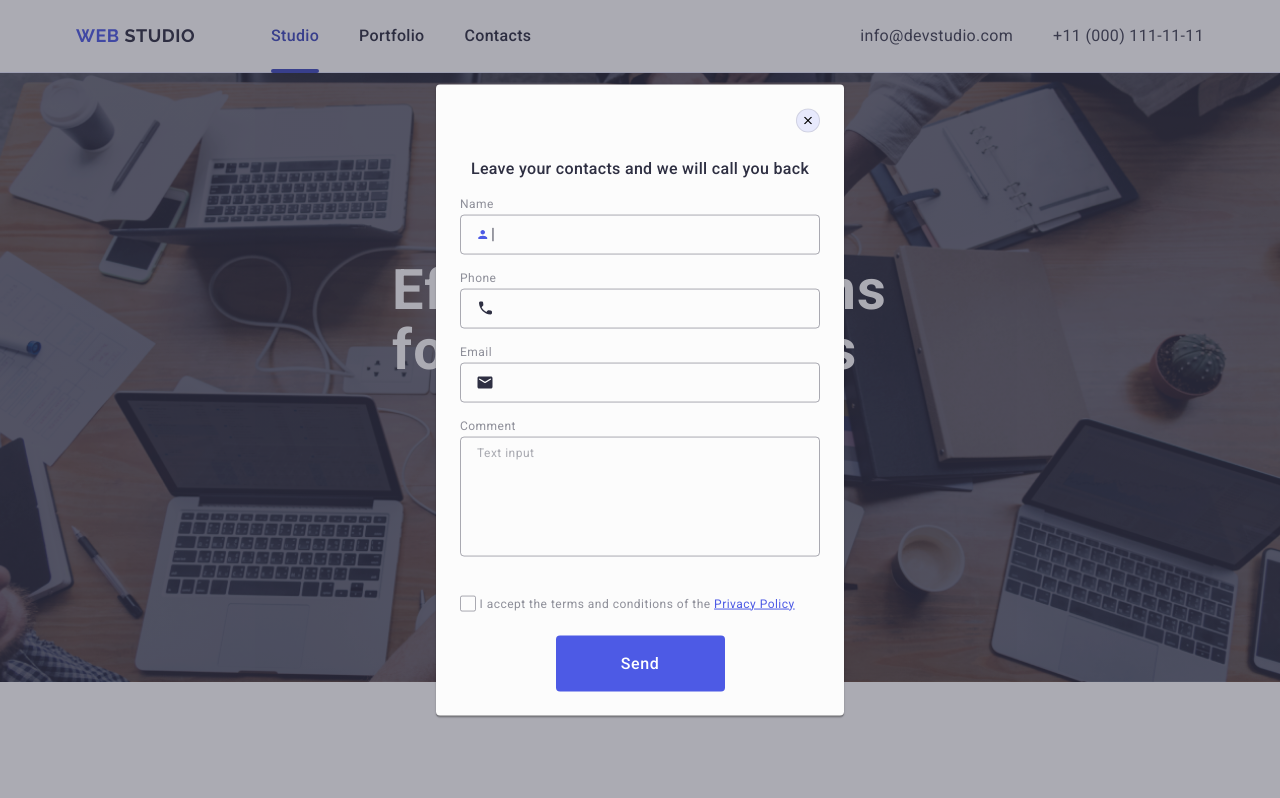
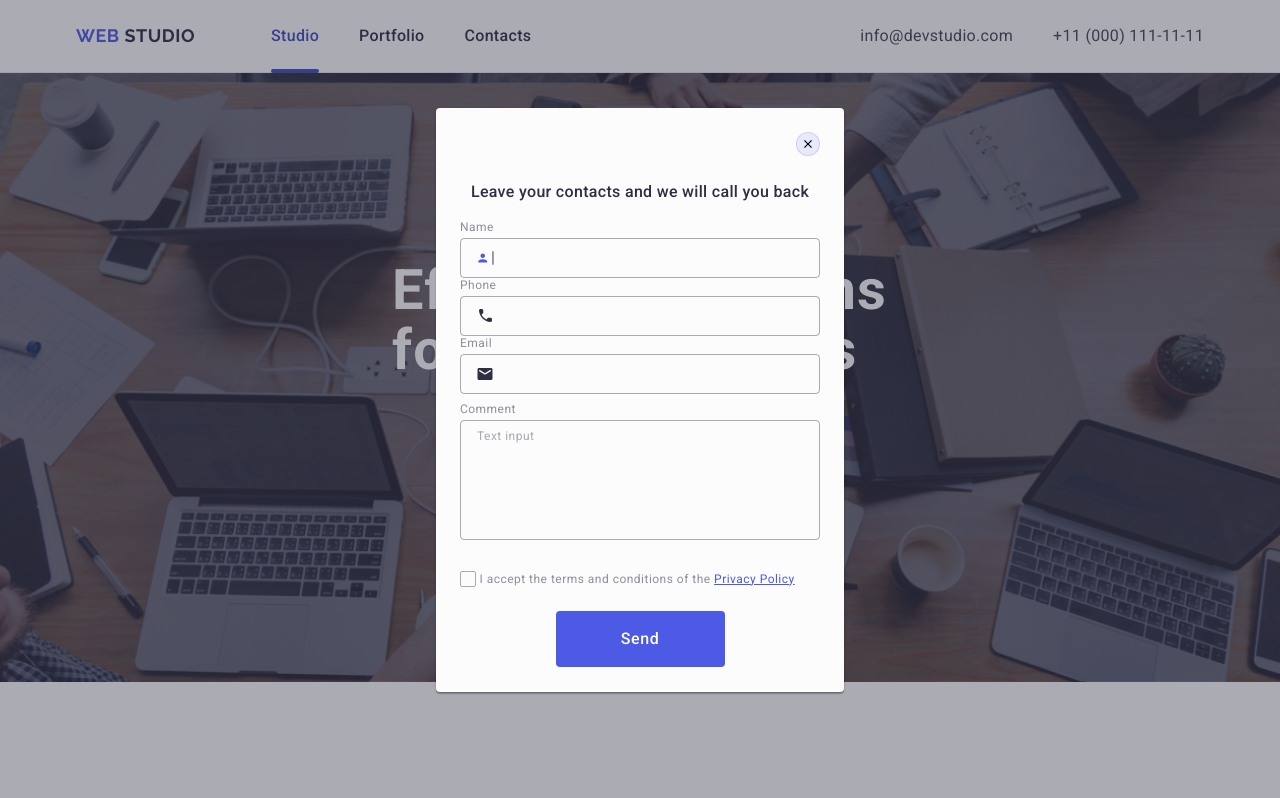
Before and after one commit to dendjoya25/goit-markup-hw-05, a plain HTML site: page index.html in a window 1280 px wide. Shown: the top 798 px of the page. Drawn offline with nearby package versions, Linux system fonts and the light colour scheme.

Commit message:
add new styles

```diff
--- a/css/styles.css
+++ b/css/styles.css
@@ -561,9 +561,8 @@ body {
   color: #2e2f42;
   margin-bottom: 16px;
 }
-
 .contacts-form-field-wrapper {
-  margin-bottom: 16px;
+  margin-bottom: 8px;
 }
 
 .contacts-form-field-label {
--- a/index.html
+++ b/index.html
@@ -479,7 +479,7 @@
           Leave your contacts and we will call you back
         </p>
         <form class="contacts-form">
-          <div class="contacts-form-field-wrapper">
+          <div class="contacts-form--field-wrapper">
             <label class="contacts-form-field-label" for="user-name"
               >Name</label
             >
@@ -498,7 +498,7 @@
               </svg>
             </div>
           </div>
-          <div class="contacts-form-field-wrapper">
+          <div class="contacts-form-phone-wrapper">
             <label class="contacts-form-field-label" for="user-phone"
               >Phone</label
             >
```
